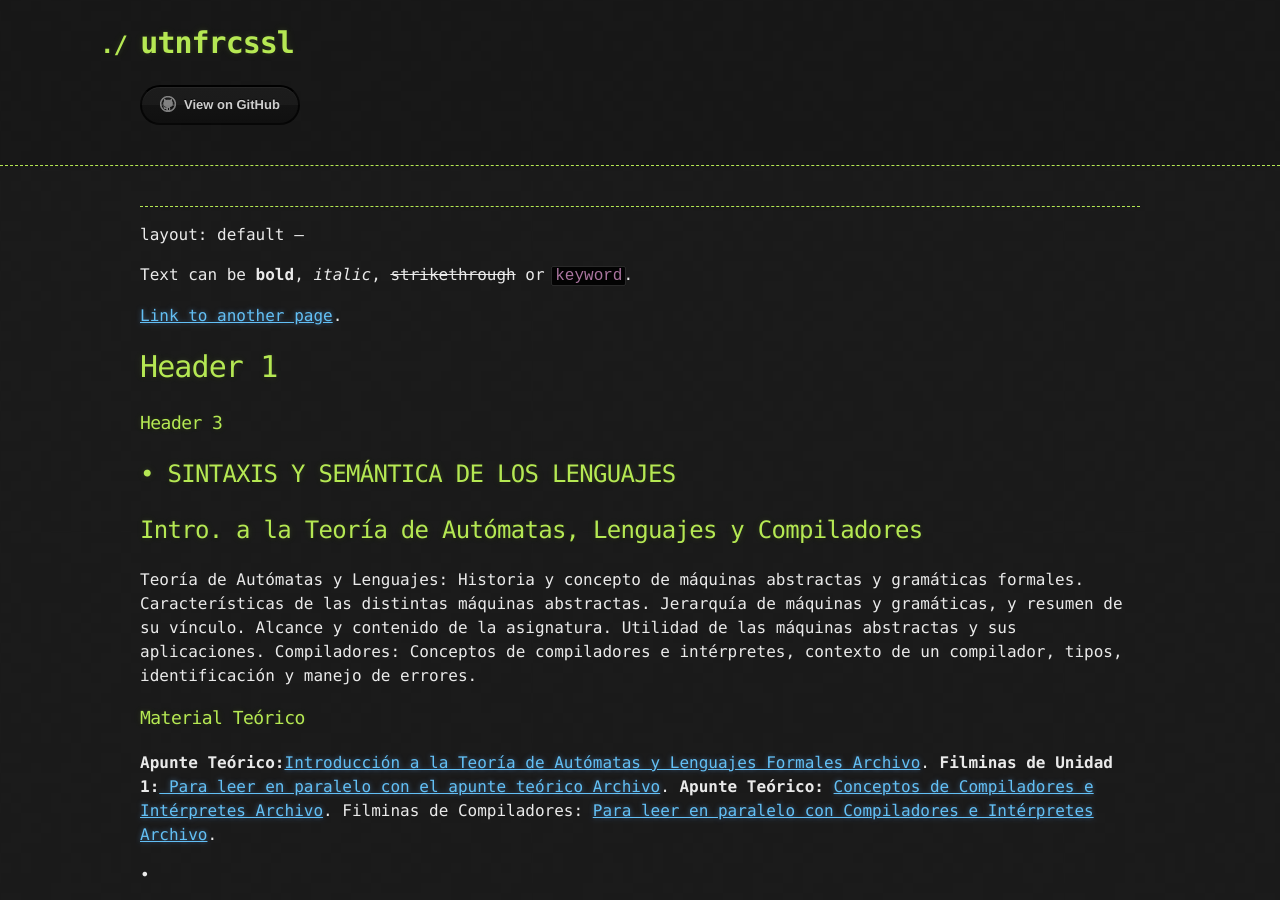
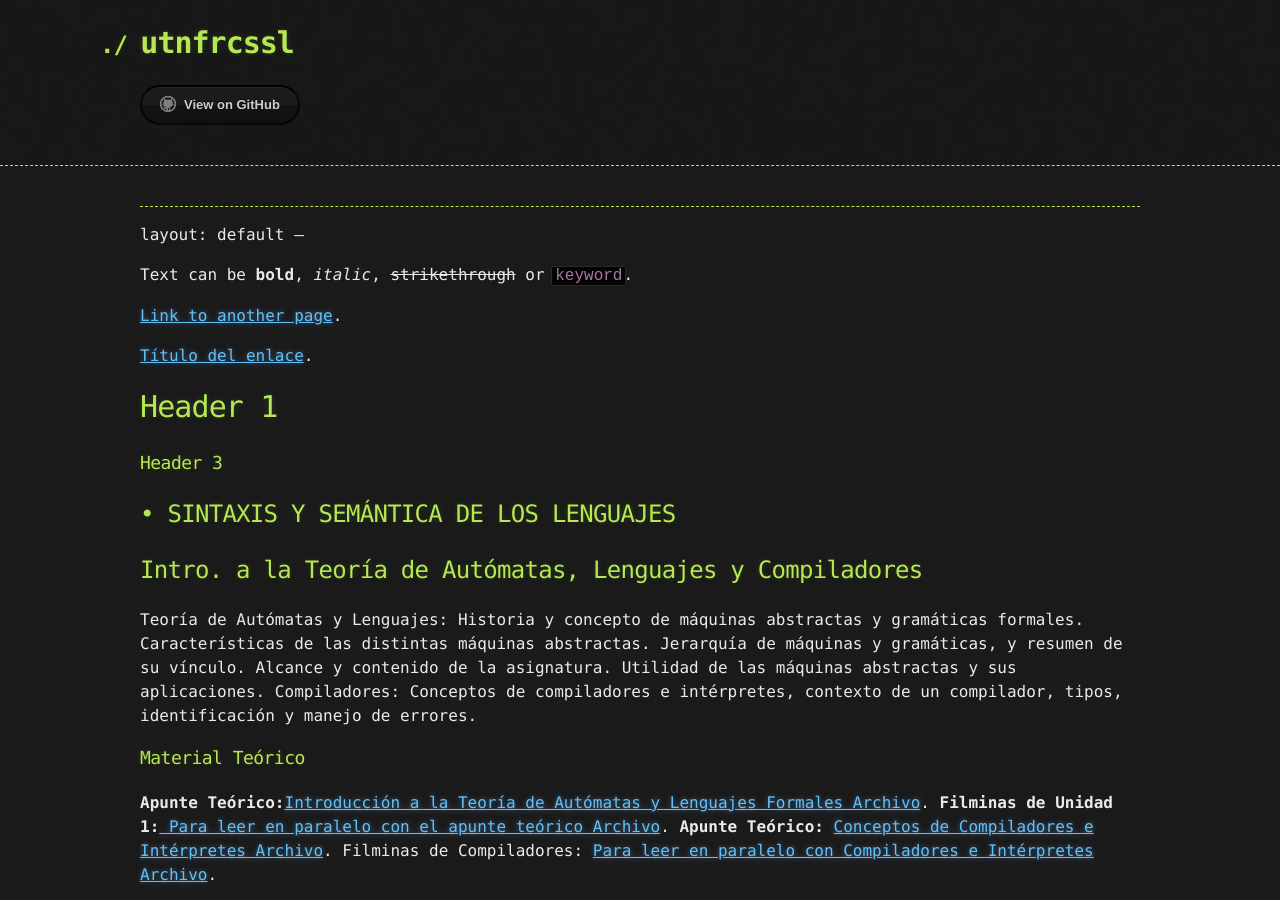
Before and after one commit to Ismael0351/utnfrcssl, a Jekyll site: the page built from index.md, in a window 1280 px wide and 900 px high. Built offline with Jekyll 4.4.1, drawn with Linux system fonts in a browser that asks for light colours; our own code applies the rules of GitHub Pages for plain Markdown files; the repository's description, which GitHub fills in, is left out.

Commit message:
Update index.md

```diff
--- a/index.md
+++ b/index.md
@@ -6,7 +6,7 @@ Text can be **bold**, _italic_, ~~strikethrough~~ or `keyword`.
 
 [Link to another page](./another-page.html).
 
-
+ <a href="./another-page.html" target="_blank">Título del enlace</a>.
 
 # Header 1
 
```
